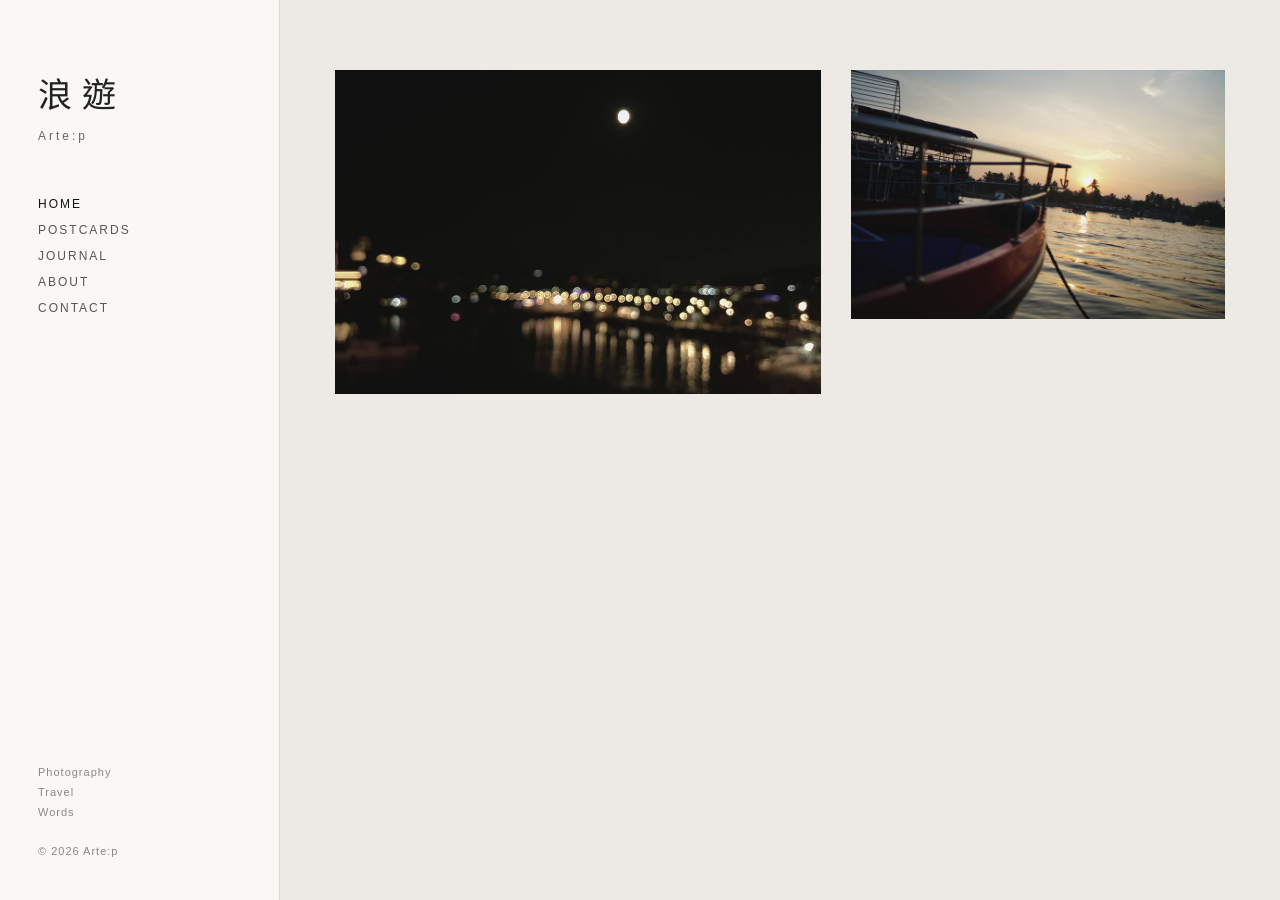
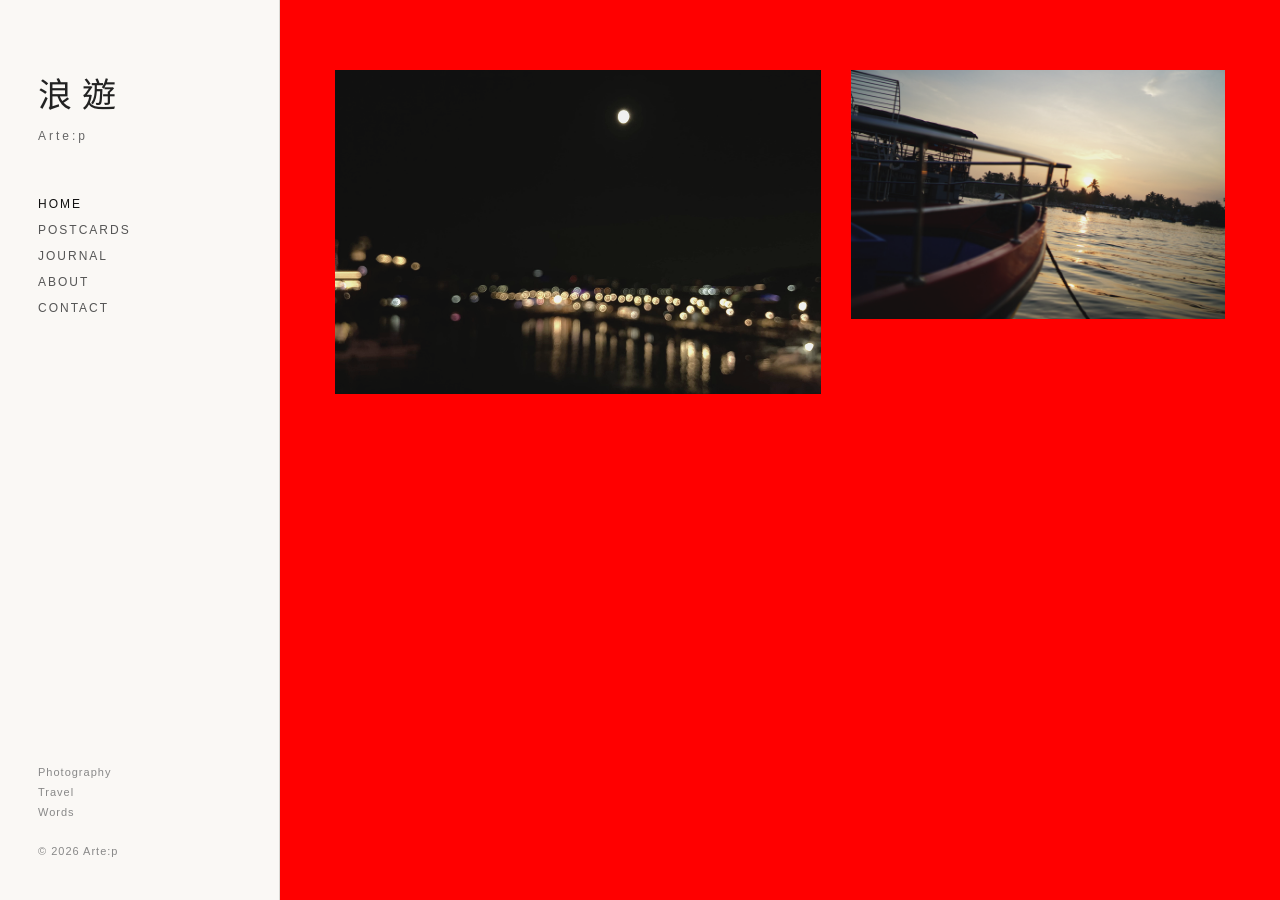
Before and after one commit to artep-wandering/artep-wandering.github.io, a Jekyll site: the page built from index.html, in a window 1280 px wide. Built offline with Jekyll 4.4.1, drawn with Linux system fonts in a browser that asks for light colours.

Commit message:
home_css_0.0.20_test

```diff
--- a/assets/css/home.css
+++ b/assets/css/home.css
@@ -7,7 +7,8 @@
 body {
   margin: 0;
   /* background: #f7f7f5; */
-  background: #ede9e4;
+  background: red !important;
+  /* background: #ede9e4; */
   color: #222;
   font-family: Arial, "Noto Sans TC", sans-serif;
 }
```
